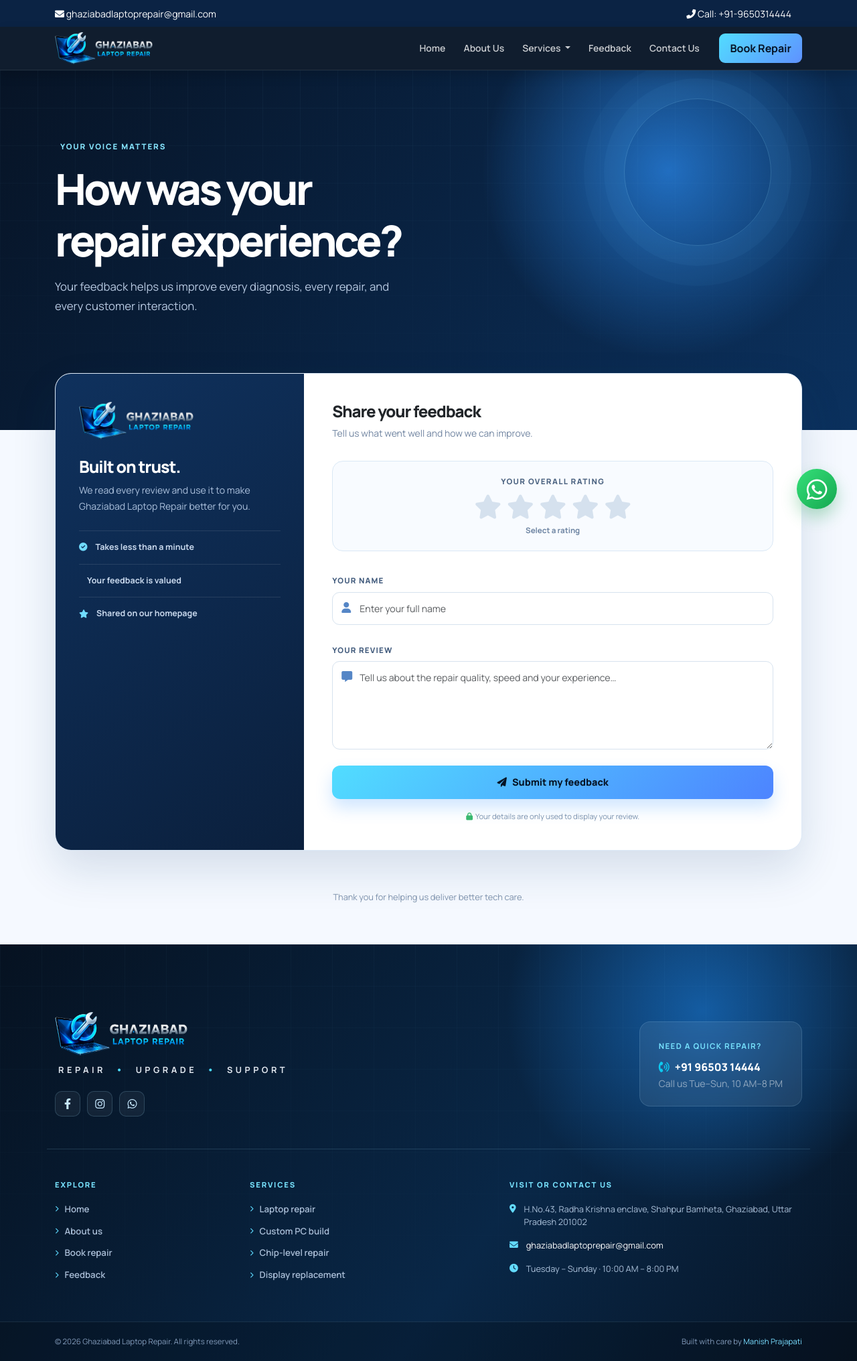
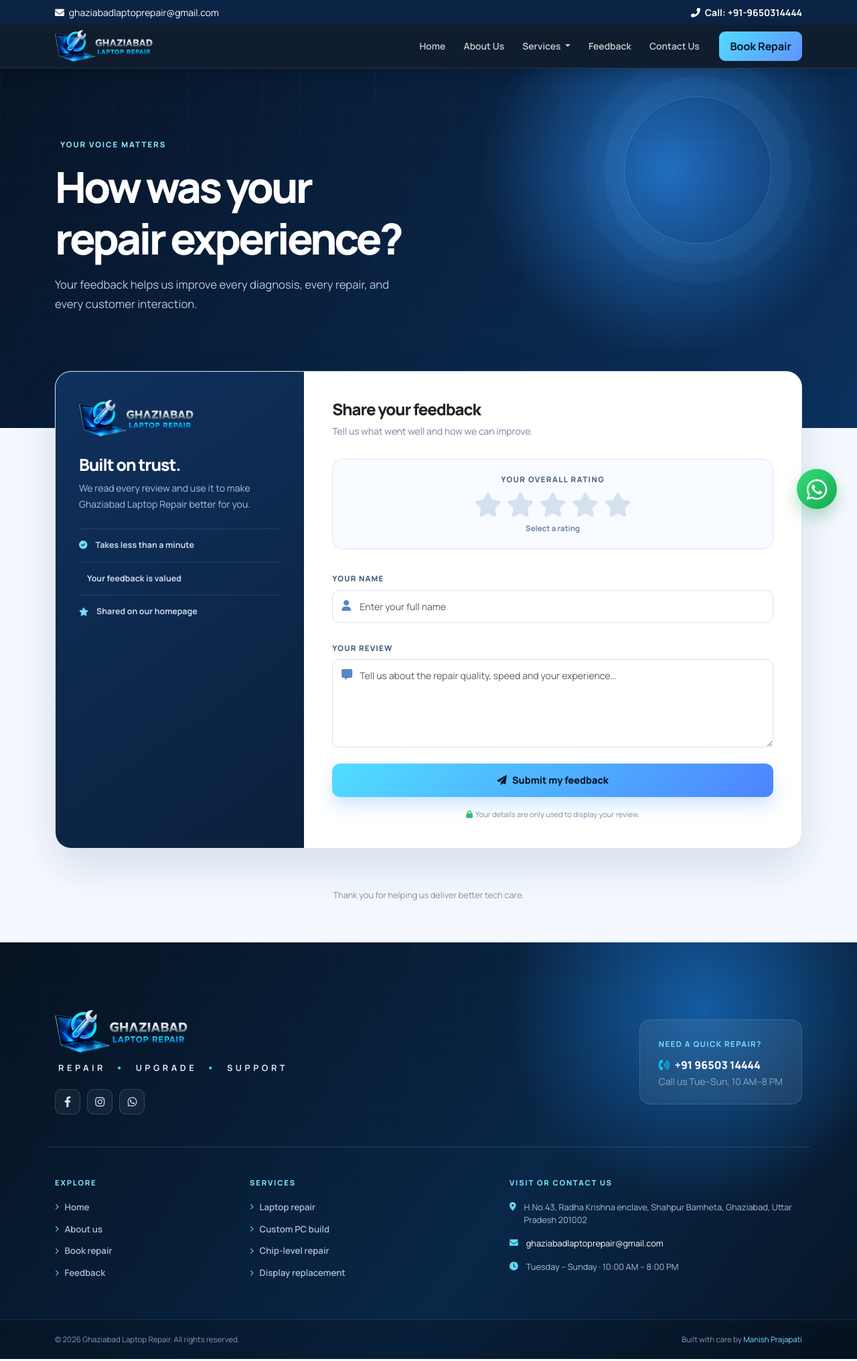
Before and after one commit to Manishprjapati/Laptoprepairshop, a Flask app: page /feedback in a window 1280 px wide. Shown: the whole page at 67% size. Run offline with Flask 3, Linux system fonts and the light colour scheme.

Commit message:
Refactor base.html for SEO and layout improvements
Updated the base HTML template with improved SEO meta tags, styling, and footer layout.

```diff
--- a/templates/base.html
+++ b/templates/base.html
@@ -90,7 +90,6 @@
         .contact-line { display:flex; gap:12px; margin:0 0 15px; color:#aac0d9; font-size:.8rem; line-height:1.55; }
         .contact-line i { color:#63dbff; margin-top:3px; }
 
-        /* Premium Tagline Design */
         .footer-tagline {
             font-size: 0.8rem;
             font-weight: 700;
@@ -101,11 +100,7 @@
             margin-bottom: 22px;
             padding-left: 5px;
         }
-        .footer-tagline span {
-            color: #4cddff;
-            margin: 0 8px;
-            font-size: 0.9rem;
-        }
+        .footer-tagline span { color: #4cddff; margin: 0 8px; font-size: 0.9rem; }
 
         .social-link { display:inline-grid; place-items:center; width:38px; height:38px; border:1px solid rgba(163,226,255,.18); border-radius:10px; margin-right:7px; color:#c7e9ff; text-decoration:none; background:rgba(255,255,255,.05); transition:.25s; }
         .social-link:hover { color:#061426; background:#6de0ff; transform:translateY(-3px); }
@@ -116,23 +111,14 @@
 
         /* FLOATING TOAST NOTIFICATIONS */
         .flash-stack {
-            position: fixed;
-            top: 25px;
-            right: 25px;
-            z-index: 999999;
-            min-width: 300px;
-            max-width: 400px;
-            pointer-events: none;
+            position: fixed; top: 25px; right: 25px; z-index: 999999;
+            min-width: 300px; max-width: 400px; pointer-events: none;
         }
         .flash-stack .alert {
-            pointer-events: auto;
-            border-radius: 12px;
-            border: none;
+            pointer-events: auto; border-radius: 12px; border: none;
             box-shadow: 0 15px 35px rgba(0,0,0,0.3) !important;
             animation: slideInRight 0.4s cubic-bezier(0.175, 0.885, 0.32, 1.275) forwards;
-            display: flex;
-            align-items: center;
-            font-weight: 600;
+            display: flex; align-items: center; font-weight: 600;
         }
         .flash-stack .alert .btn-close { margin-left: auto; }
         @keyframes slideInRight {
@@ -143,29 +129,25 @@
 </head>
 <body class="bg-light">
 
-    <!-- Top Contact Bar -->
-    <div class="bg-primary text-white py-2">
-        <div class="container d-flex justify-content-between align-items-center">
+    <!-- Top Contact Bar (FIXED FOR MOBILE VIEW) -->
+    <div class="bg-primary text-white py-1 py-md-2">
+        <div class="container d-flex flex-wrap justify-content-center justify-content-md-between align-items-center gap-2">
             <small>
                 <a href="mailto:ghaziabadlaptoprepair@gmail.com" class="text-white text-decoration-none">
-                    <i class="fas fa-envelope"></i> ghaziabadlaptoprepair@gmail.com
+                    <i class="fas fa-envelope me-1"></i> ghaziabadlaptoprepair@gmail.com
                 </a>
             </small>
-            <div>
-                <!-- CLICK-TO-CALL -->
-                <small class="me-3">
-                    <a href="tel:+919650314444" class="text-white text-decoration-none">
-                        <i class="fas fa-phone-alt"></i> Call: +91-9650314444
-                    </a>
-                </small>
-            </div>
+            <small>
+                <a href="tel:+919650314444" class="text-white text-decoration-none fw-bold">
+                    <i class="fas fa-phone-alt me-1"></i> Call: +91-9650314444
+                </a>
+            </small>
         </div>
     </div>
 
     <!-- Main Navbar -->
     <nav class="navbar navbar-expand-lg navbar-dark bg-dark sticky-top shadow">
         <div class="container">
-            <!-- NAVBAR LOGO IMAGE -->
             <a class="navbar-brand" href="/">
                 <img src="{{ url_for('static', filename='images/banner.png') }}" alt="Ghaziabad Laptop Repair"
                      style="height: 48px; object-fit: contain; transition: 0.3s ease; border-radius: 6px;"
@@ -173,7 +155,6 @@
                      onmouseout="this.style.transform='scale(1)'">
             </a>
 
-            <!-- Mobile Menu Button -->
             <button class="navbar-toggler" type="button" data-bs-toggle="collapse" data-bs-target="#navbarNav">
                 <span class="navbar-toggler-icon"></span>
             </button>
@@ -182,8 +163,6 @@
                 <ul class="navbar-nav ms-auto align-items-center">
                     <li class="nav-item"><a class="nav-link text-white" href="/">Home</a></li>
                     <li class="nav-item"><a class="nav-link text-white" href="/about">About Us</a></li>
-
-                    <!-- DROPDOWN MENU -->
                     <li class="nav-item dropdown">
                         <a class="nav-link text-white dropdown-toggle" href="#" id="servicesDropdown" role="button" data-bs-toggle="dropdown" aria-expanded="false">
                             Services
@@ -199,7 +178,6 @@
                             <li><a class="dropdown-item" href="/service/accessories"><i class="fas fa-keyboard"></i> Accessories</a></li>
                         </ul>
                     </li>
-
                     <li class="nav-item"><a class="nav-link text-white" href="/feedback">Feedback</a></li>
                     <li class="nav-item"><a class="nav-link text-white" href="/contact">Contact Us</a></li>
                     <li class="nav-item ms-3 mt-2 mt-lg-0"><a class="btn btn-warning fw-bold" href="/contact">Book Repair</a></li>
@@ -210,7 +188,6 @@
 
     <!-- Page Content Area -->
     <div>
-        <!-- FLOATING NOTIFICATIONS -->
         {% with messages = get_flashed_messages(with_categories=true) %}
             {% if messages %}
             <div class="flash-stack">
@@ -235,22 +212,17 @@
     <!-- Glossy Footer -->
     <footer class="glossy-footer">
         <div class="container">
-
             <div class="footer-intro row align-items-center">
                 <div class="col-lg-7">
-                    <!-- FOOTER LOGO IMAGE -->
                     <a href="/" style="display: block; margin-bottom: 0;">
                         <img src="{{ url_for('static', filename='images/banner.png') }}" alt="Ghaziabad Laptop Repair"
                              style="height: 65px; object-fit: contain; transition: 0.3s ease; border-radius: 8px;"
                              onmouseover="this.style.transform='scale(1.05)'"
                              onmouseout="this.style.transform='scale(1)'">
                     </a>
-
-                    <!-- NEW PREMIUM TAGLINE -->
                     <div class="footer-tagline">
                         REPAIR <span>•</span> UPGRADE <span>•</span> SUPPORT
                     </div>
-
                     <div>
                         <a class="social-link" href="#" aria-label="Facebook"><i class="fab fa-facebook-f"></i></a>
                         <a class="social-link" href="#" aria-label="Instagram"><i class="fab fa-instagram"></i></a>
@@ -298,7 +270,6 @@
                     </div>
                 </div>
             </div>
-
         </div>
 
         <div class="footer-bottom">
@@ -317,7 +288,6 @@
     <!-- Bootstrap JS -->
     <script src="https://cdn.jsdelivr.net/npm/bootstrap@5.3.0/dist/js/bootstrap.bundle.min.js"></script>
 
-    <!-- Auto-Dismiss Script for Notifications -->
     <script>
         setTimeout(() => {
             const alerts = document.querySelectorAll('.flash-stack .alert');
@@ -327,6 +297,5 @@
             });
         }, 4000);
     </script>
-
 </body>
 </html>
```
